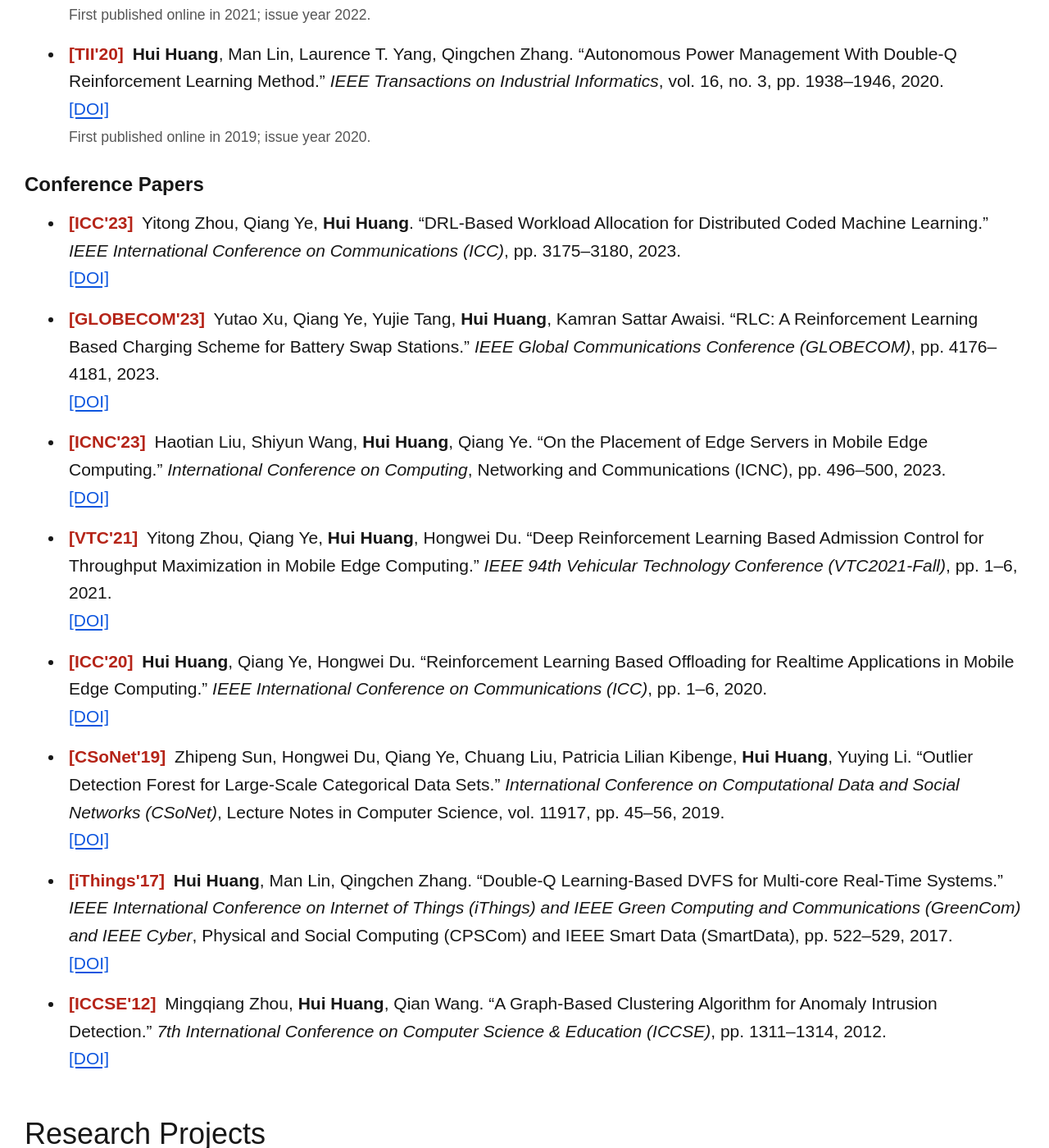
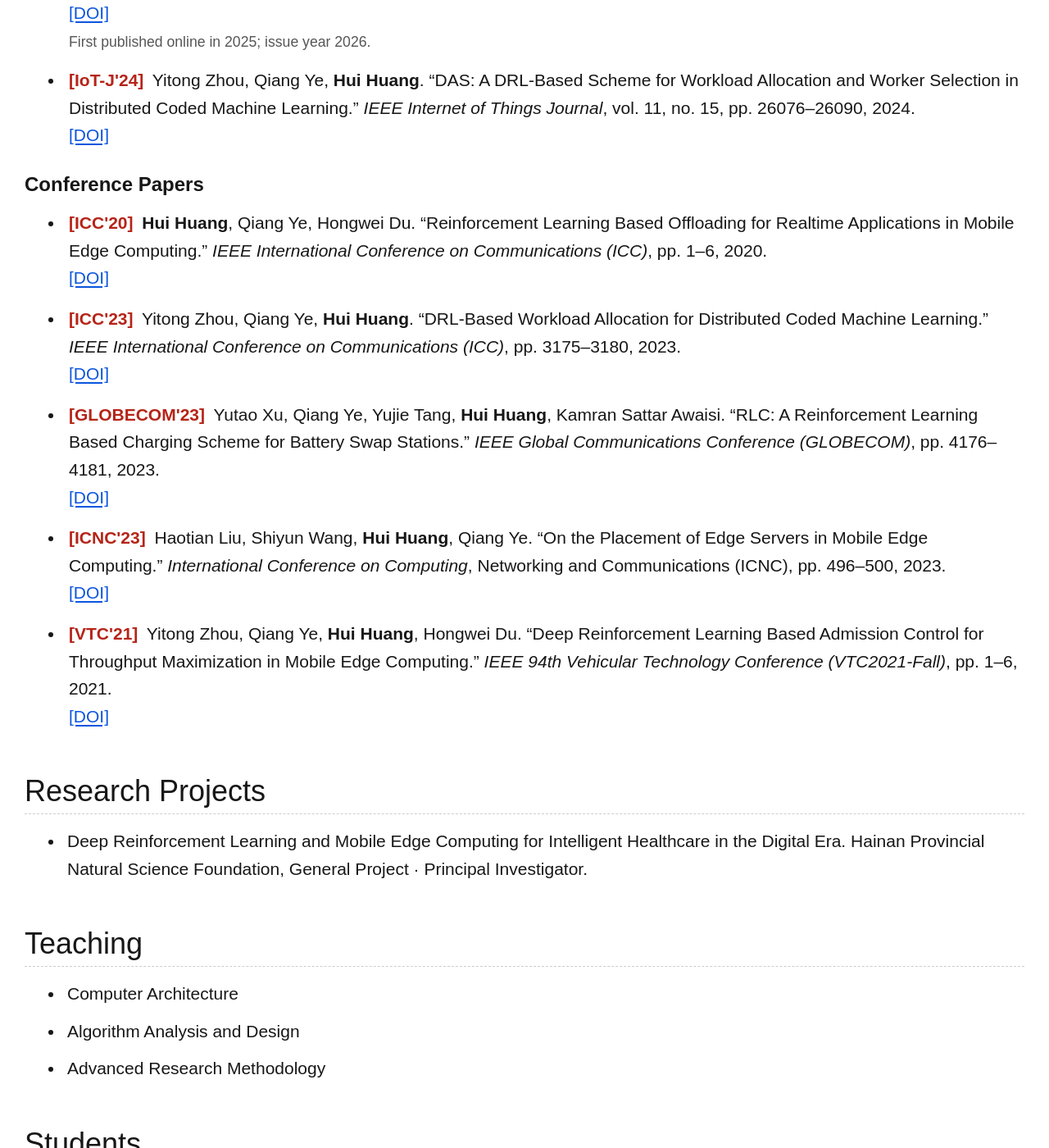
Before and after one commit to nicehuanghui-star/nicehuanghui-star.github.io, a Jekyll site: the page built from _pages/about.md, in a window 1280 px wide and 1400 px high, scrolled down 2815 px. Shown: the whole window at 82% size. Built offline with Jekyll 4.4.1, drawn with Linux system fonts in a browser that asks for light colours; some of the changed text lies outside the part shown.

Commit message:
Remove three publications and prioritize Hui Huang first-author papers

```diff
--- a/_data/huihuang.yml
+++ b/_data/huihuang.yml
@@ -1,6 +1,6 @@
 {
   "draft": false,
-  "updated": "2026-10-04",
+  "updated": "2026-10-09",
   "name": {
     "zh": "黄晖",
     "en": "Hui Huang"
@@ -72,6 +72,54 @@
       "shortVenue": "GLOBECOM"
     },
     {
+      "title": "Safety-Critical Offloading with Constrained Reinforcement Learning for Multi-access Edge Computing",
+      "authors": "Hui Huang, Qiang Ye, Yitong Zhou",
+      "venue": "ACM Transactions on Sensor Networks, vol. 21, no. 2, pp. 1–37",
+      "year": 2025,
+      "type": "journal",
+      "doi": "https://doi.org/10.1145/3715695",
+      "shortVenue": "TOSN"
+    },
+    {
+      "title": "6G-Empowered Offloading for Realtime Applications in Multi-Access Edge Computing",
+      "authors": "Hui Huang, Qiang Ye, Yitong Zhou",
+      "venue": "IEEE Transactions on Network Science and Engineering, vol. 10, no. 3, pp. 1311–1325",
+      "year": 2023,
+      "onlineYear": 2022,
+      "type": "journal",
+      "doi": "https://doi.org/10.1109/TNSE.2022.3188921",
+      "shortVenue": "TNSE"
+    },
+    {
+      "title": "Deadline-Aware Task Offloading With Partially-Observable Deep Reinforcement Learning for Multi-Access Edge Computing",
+      "authors": "Hui Huang, Qiang Ye, Yitong Zhou",
+      "venue": "IEEE Transactions on Network Science and Engineering, vol. 9, no. 6, pp. 3870–3885",
+      "year": 2022,
+      "onlineYear": 2021,
+      "type": "journal",
+      "doi": "https://doi.org/10.1109/TNSE.2021.3115054",
+      "shortVenue": "TNSE"
+    },
+    {
+      "title": "Reinforcement Learning Based Offloading for Realtime Applications in Mobile Edge Computing",
+      "authors": "Hui Huang, Qiang Ye, Hongwei Du",
+      "venue": "IEEE International Conference on Communications (ICC), pp. 1–6",
+      "year": 2020,
+      "type": "conference",
+      "doi": "https://doi.org/10.1109/ICC40277.2020.9148748",
+      "shortVenue": "ICC"
+    },
+    {
+      "title": "Autonomous Power Management With Double-Q Reinforcement Learning Method",
+      "authors": "Hui Huang, Man Lin, Laurence T. Yang, Qingchen Zhang",
+      "venue": "IEEE Transactions on Industrial Informatics, vol. 16, no. 3, pp. 1938–1946",
+      "year": 2020,
+      "onlineYear": 2019,
+      "type": "journal",
+      "doi": "https://doi.org/10.1109/TII.2019.2953932",
+      "shortVenue": "TII"
+    },
+    {
       "title": "Multi-Agent Transformer-Based Workload Allocation and Worker Selection in Distributed Coded Machine Learning",
       "authors": "Yitong Zhou, Qiang Ye, Hui Huang",
       "venue": "IEEE Transactions on Cognitive Communications and Networking, vol. 12, pp. 1368–1381",
@@ -82,15 +130,6 @@
       "shortVenue": "TCCN"
     },
     {
-      "title": "Safety-Critical Offloading with Constrained Reinforcement Learning for Multi-access Edge Computing",
-      "authors": "Hui Huang, Qiang Ye, Yitong Zhou",
-      "venue": "ACM Transactions on Sensor Networks, vol. 21, no. 2, pp. 1–37",
-      "year": 2025,
-      "type": "journal",
-      "doi": "https://doi.org/10.1145/3715695",
-      "shortVenue": "TOSN"
-    },
-    {
       "title": "DAS: A DRL-Based Scheme for Workload Allocation and Worker Selection in Distributed Coded Machine Learning",
       "authors": "Yitong Zhou, Qiang Ye, Hui Huang",
       "venue": "IEEE Internet of Things Journal, vol. 11, no. 15, pp. 26076–26090",
@@ -98,16 +137,6 @@
       "type": "journal",
       "doi": "https://doi.org/10.1109/JIOT.2024.3394714",
       "shortVenue": "IoT-J"
-    },
-    {
-      "title": "6G-Empowered Offloading for Realtime Applications in Multi-Access Edge Computing",
-      "authors": "Hui Huang, Qiang Ye, Yitong Zhou",
-      "venue": "IEEE Transactions on Network Science and Engineering, vol. 10, no. 3, pp. 1311–1325",
-      "year": 2023,
-      "onlineYear": 2022,
-      "type": "journal",
-      "doi": "https://doi.org/10.1109/TNSE.2022.3188921",
-      "shortVenue": "TNSE"
     },
     {
       "title": "DRL-Based Workload Allocation for Distributed Coded Machine Learning",
@@ -137,16 +166,6 @@
       "shortVenue": "ICNC"
     },
     {
-      "title": "Deadline-Aware Task Offloading With Partially-Observable Deep Reinforcement Learning for Multi-Access Edge Computing",
-      "authors": "Hui Huang, Qiang Ye, Yitong Zhou",
-      "venue": "IEEE Transactions on Network Science and Engineering, vol. 9, no. 6, pp. 3870–3885",
-      "year": 2022,
-      "onlineYear": 2021,
-      "type": "journal",
-      "doi": "https://doi.org/10.1109/TNSE.2021.3115054",
-      "shortVenue": "TNSE"
-    },
-    {
       "title": "Deep Reinforcement Learning Based Admission Control for Throughput Maximization in Mobile Edge Computing",
       "authors": "Yitong Zhou, Qiang Ye, Hui Huang, Hongwei Du",
       "venue": "IEEE 94th Vehicular Technology Conference (VTC2021-Fall), pp. 1–6",
@@ -154,52 +173,6 @@
       "type": "conference",
       "doi": "https://doi.org/10.1109/VTC2021-FALL52928.2021.9625281",
       "shortVenue": "VTC"
-    },
-    {
-      "title": "Reinforcement Learning Based Offloading for Realtime Applications in Mobile Edge Computing",
-      "authors": "Hui Huang, Qiang Ye, Hongwei Du",
-      "venue": "IEEE International Conference on Communications (ICC), pp. 1–6",
-      "year": 2020,
-      "type": "conference",
-      "doi": "https://doi.org/10.1109/ICC40277.2020.9148748",
-      "shortVenue": "ICC"
-    },
-    {
-      "title": "Autonomous Power Management With Double-Q Reinforcement Learning Method",
-      "authors": "Hui Huang, Man Lin, Laurence T. Yang, Qingchen Zhang",
-      "venue": "IEEE Transactions on Industrial Informatics, vol. 16, no. 3, pp. 1938–1946",
-      "year": 2020,
-      "onlineYear": 2019,
-      "type": "journal",
-      "doi": "https://doi.org/10.1109/TII.2019.2953932",
-      "shortVenue": "TII"
-    },
-    {
-      "title": "Outlier Detection Forest for Large-Scale Categorical Data Sets",
-      "authors": "Zhipeng Sun, Hongwei Du, Qiang Ye, Chuang Liu, Patricia Lilian Kibenge, Hui Huang, Yuying Li",
-      "venue": "International Conference on Computational Data and Social Networks (CSoNet), Lecture Notes in Computer Science, vol. 11917, pp. 45–56",
-      "year": 2019,
-      "type": "conference",
-      "doi": "https://doi.org/10.1007/978-3-030-34980-6_4",
-      "shortVenue": "CSoNet"
-    },
-    {
-      "title": "Double-Q Learning-Based DVFS for Multi-core Real-Time Systems",
-      "authors": "Hui Huang, Man Lin, Qingchen Zhang",
-      "venue": "IEEE International Conference on Internet of Things (iThings) and IEEE Green Computing and Communications (GreenCom) and IEEE Cyber, Physical and Social Computing (CPSCom) and IEEE Smart Data (SmartData), pp. 522–529",
-      "year": 2017,
-      "type": "conference",
-      "doi": "https://doi.org/10.1109/iThings-GreenCom-CPSCom-SmartData.2017.83",
-      "shortVenue": "iThings"
-    },
-    {
-      "title": "A Graph-Based Clustering Algorithm for Anomaly Intrusion Detection",
-      "authors": "Mingqiang Zhou, Hui Huang, Qian Wang",
-      "venue": "7th International Conference on Computer Science & Education (ICCSE), pp. 1311–1314",
-      "year": 2012,
-      "type": "conference",
-      "doi": "https://doi.org/10.1109/ICCSE.2012.6295306",
-      "shortVenue": "ICCSE"
     }
   ],
   "projects": [
```
